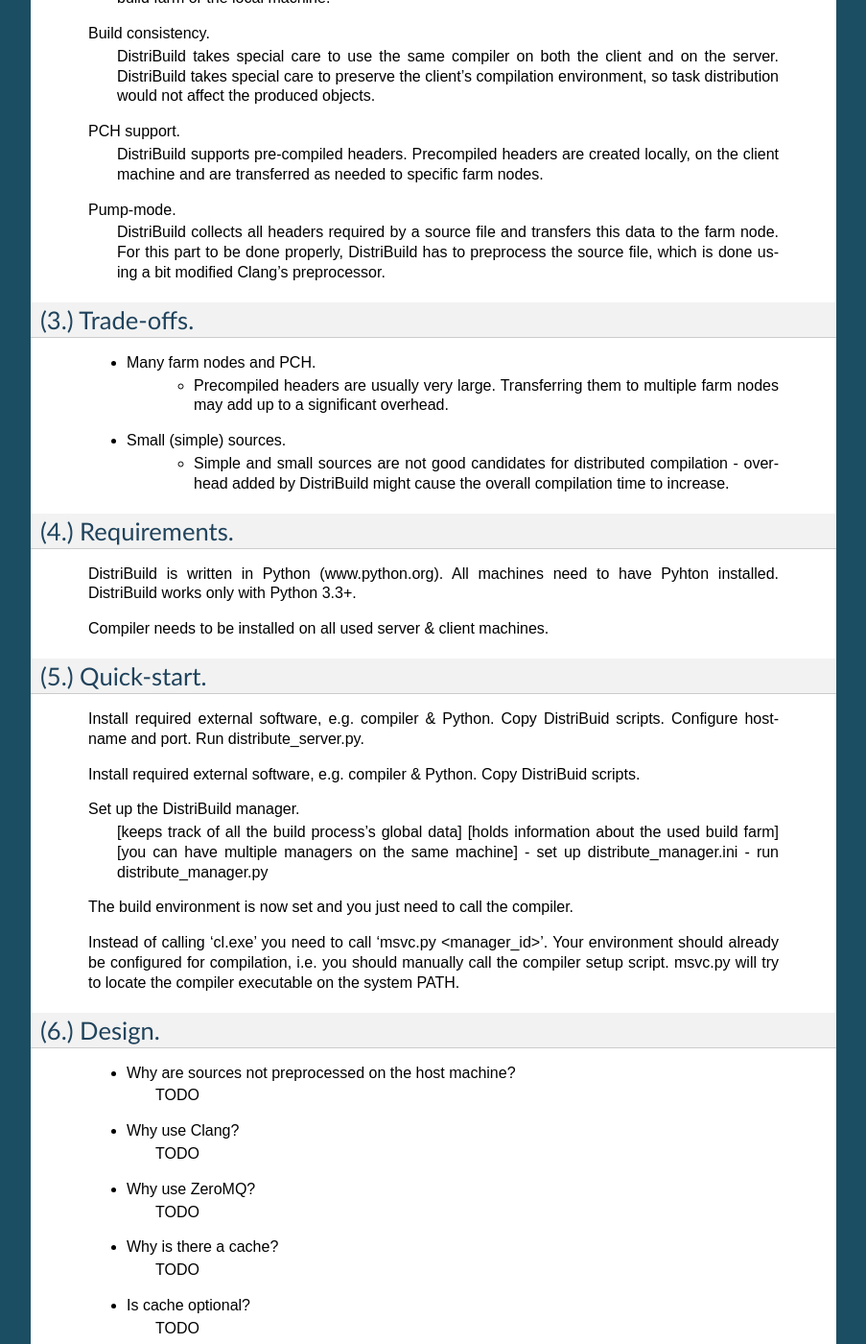
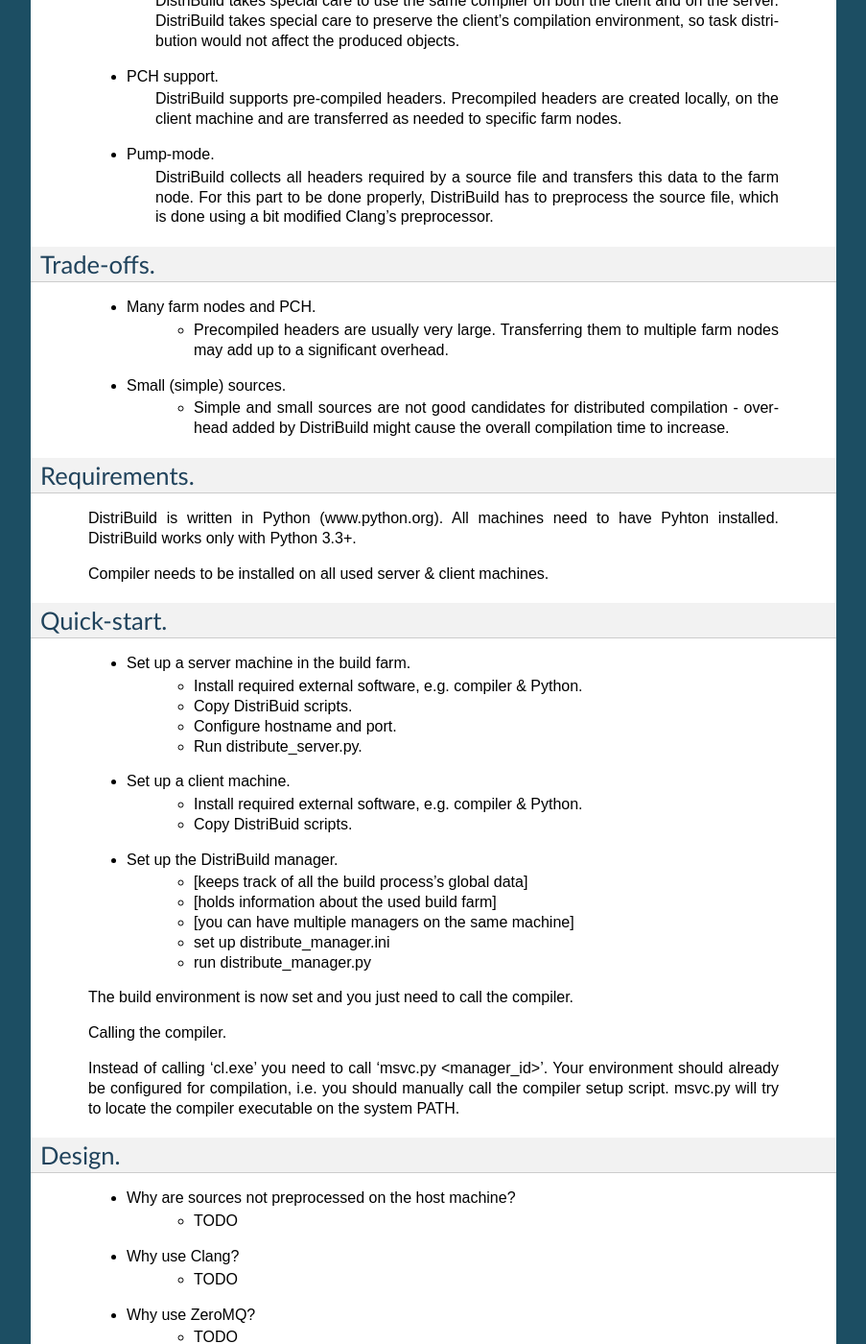
Before and after one commit to pkesist/buildpal, a Sphinx documentation site: the page built from Documentation/doc.rst, in a window 1280 px wide and 1400 px high, scrolled down 472 px. Shown: the whole window at 96% size, without its empty margins (198-1101 px from the left). Built offline with Sphinx 7.4.7, drawn with Linux system fonts in a browser that asks for light colours; some of the changed text lies outside the part shown.

Commit message:
Doc update.

```diff
--- a/Documentation/doc.rst
+++ b/Documentation/doc.rst
@@ -1,20 +1,10 @@
+===========
+DistriBuild
+===========
+
 -----------
-DistriBuild
+Motivation.
 -----------
-
-(1.) Motivation.
-(2.) Features.
-(3.) Trade-offs.
-(4.) Requirements.
-(5.) Quick-start.
-(6.) Design.
-(7.) Benchmarks.
-(8.) Future development plans.
-
---------------------------------------------------------------------------------
-----------------
-(1.) Motivation.
-----------------
 
     DistriBuild is a tool for speeding up large C/C++ project builds.
 
@@ -24,38 +14,36 @@ DistriBuild
     However, unlike distcc, DistriBuild's primary target platform is Windows/
     Visual C++.
 
---------------------------------------------------------------------------------
---------------
-(2.) Features.
---------------
+---------
+Features.
+---------
 
-    Task rejection.
+    * Task rejection.
         Server may reject a task if it does not have enough resources. In this
         case the client will try another farm node. This allows you to run a lot
         of parallel tasks without the danger of suffocating the build farm or
         the local machine.
 
-    Build consistency.
+    * Build consistency.
         DistriBuild takes special care to use the same compiler on both the
         client and on the server.
         DistriBuild takes special care to preserve the client's compilation
         environment, so task distribution would not affect the produced objects.
 
-    PCH support.
+    * PCH support.
         DistriBuild supports pre-compiled headers. Precompiled headers are
         created locally, on the client machine and are transferred as needed to
         specific farm nodes.
 
-    Pump-mode.
+    * Pump-mode.
         DistriBuild collects all headers required by a source file and transfers
         this data to the farm node. For this part to be done properly,
         DistriBuild has to preprocess the source file, which is done using a bit
         modified Clang's preprocessor.
 
---------------------------------------------------------------------------------
-----------------
-(3.) Trade-offs.
-----------------
+-----------
+Trade-offs.
+-----------
 
     * Many farm nodes and PCH.
         * Precompiled headers are usually very large. Transferring them to
@@ -66,105 +54,99 @@ DistriBuild
           compilation - overhead added by DistriBuild might cause the overall
           compilation time to increase.
 
---------------------------------------------------------------------------------
-------------------
-(4.) Requirements.
-------------------
+-------------
+Requirements.
+-------------
 
     DistriBuild is written in Python (www.python.org). All machines need to have
     Pyhton installed. DistriBuild works only with Python 3.3+.
 
     Compiler needs to be installed on all used server & client machines.
 
---------------------------------------------------------------------------------
------------------
-(5.) Quick-start.
------------------
+------------
+Quick-start.
+------------
 
-    ------------------------------------------
-    Set up a server machine in the build farm.
-    ------------------------------------------
+    * Set up a server machine in the build farm.
+        * Install required external software, e.g. compiler & Python.
+        * Copy DistriBuid scripts.
+        * Configure hostname and port.
+        * Run distribute_server.py.
 
-    Install required external software, e.g. compiler & Python.
-    Copy DistriBuid scripts.
-    Configure hostname and port.
-    Run distribute_server.py.
+    * Set up a client machine.
+        * Install required external software, e.g. compiler & Python.
+        * Copy DistriBuid scripts.
 
-    ------------------------
-    Set up a client machine.
-    ------------------------
-
-    Install required external software, e.g. compiler & Python.
-    Copy DistriBuid scripts.
-
-    Set up the DistriBuild manager.
-        [keeps track of all the build process's global data]
-        [holds information about the used build farm]
-        [you can have multiple managers on the same machine]
-        - set up distribute_manager.ini
-        - run distribute_manager.py
+    * Set up the DistriBuild manager.
+        * [keeps track of all the build process's global data]
+        * [holds information about the used build farm]
+        * [you can have multiple managers on the same machine]
+        * set up distribute_manager.ini
+        * run distribute_manager.py
 
     The build environment is now set and you just need to call the compiler.
 
-    ---------------------
     Calling the compiler.
-    ---------------------
 
     Instead of calling 'cl.exe' you need to call 'msvc.py <manager_id>'. Your
     environment should already be configured for compilation, i.e. you should
     manually call the compiler setup script. msvc.py will try to locate the
     compiler executable on the system PATH.
 
---------------------------------------------------------------------------------
-------------
-(6.) Design.
-------------
+-------
+Design.
+-------
 
     * Why are sources not preprocessed on the host machine?
-        TODO
+        * TODO
 
     * Why use Clang?
-        TODO
+        * TODO
 
     * Why use ZeroMQ?
-        TODO
+        * TODO
 
     * Why is there a cache?
-        TODO
+        * TODO
 
     * Is cache optional?
-        TODO
+        * TODO
 
---------------------------------------------------------------------------------
-----------------
-(7.) Benchmarks.
-----------------
+-----------
+Benchmarks.
+-----------
 
-    * Currently DistriBuild is mainly tested by building Boost libraries
-      (www.boost.org).
+    * Currently DistriBuild is mainly tested by building Boost libraries (www.boost.org).
         * Boost libraries make heavy use of preprocessor, and are thus an ideal
           candidates for testing both speed and sanity.
     * Building Boost was done with the following command, after modifying
       Boost.Build to use DistriBuild's compiler instead of the native msvc
       compiler executable:
+
         bjam stage --stagedir=. -j ##
+
     * The host machine was not a farm node in distributed compilation.
     * Tested Boost library version: 1.54.
 
-    ------------------------------------------------------------
+    +---------------+------------+---------+---------+---------+
+    |               |            |         |         |         |
     | type          | parallel # | local   | 2 nodes | 3 nodes |
-    ------------------------------------------------------------
+    |               |            |         |         |         |
+    +===============+============+=========+=========+=========+
     | regular build | 4  tasks   | 7:32.09 |         |         |
+    +---------------+------------+---------+---------+---------+
     | distributed   | 4  tasks   |         | 8:20.54 | 7:56.79 |
+    +---------------+------------+---------+---------+---------+
     | distributed   | 16 tasks   |         | 5:07.55 | 4:14.09 |
+    +---------------+------------+---------+---------+---------+
     | distributed   | 32 tasks   |         | 4:27.89 | 3:57.90 |
+    +---------------+------------+---------+---------+---------+
     | distributed   | 40 tasks   |         | 4:22.89 | 4:01.11 |
-    ------------------------------------------------------------
+    +---------------+------------+---------+---------+---------+
 
---------------------------------------------------------------------------------
-------------------------------
-(8.) Future development plans.
-------------------------------
+-------------------------
+Future development plans.
+-------------------------
 
     * Support more platforms.
         * Support GCC on Windows (MinGW).
```
Also changed, not shown: other parts of Documentation/doc.rst (+5 -2 lines).
